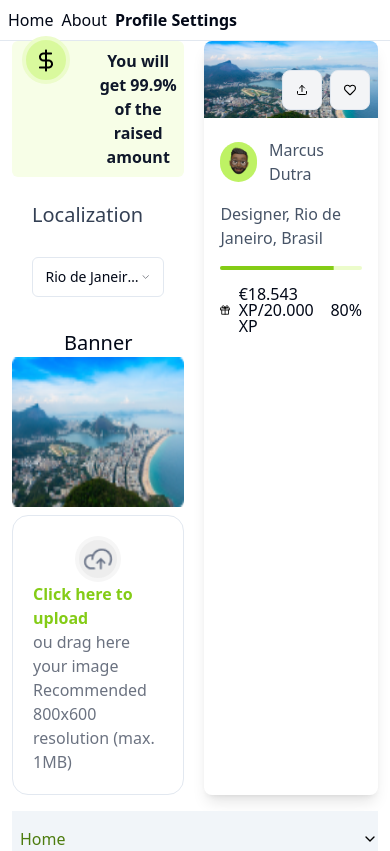
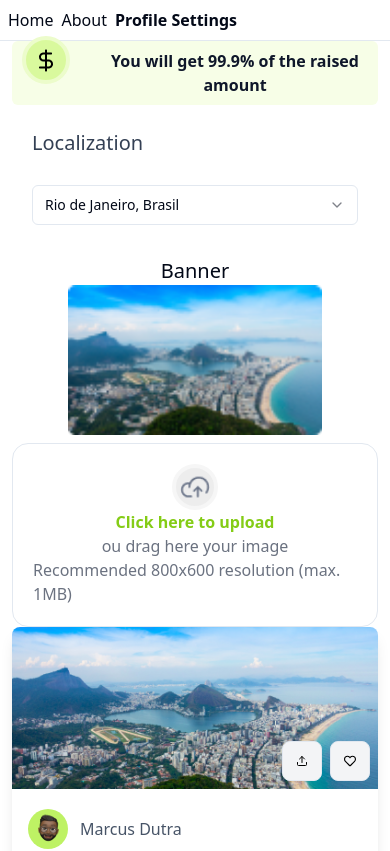
Before and after one commit to Aprender-e-Crescer/crowdfy, a React (Vite) app: page /profile-settings in a window 390 px wide. Shown: the top 851 px of the page. Built offline with nearby package versions, Linux system fonts and the light colour scheme.

Commit message:
add hidden

```diff
--- a/src/routes/profile-settings.tsx
+++ b/src/routes/profile-settings.tsx
@@ -12,8 +12,27 @@ export const Route = createFileRoute('/profile-settings')({
 function ProfileSettings() {
   return (
     <>
-      <div className="flex flex-col mx-3 gap-y-4">
-        <div className="flex gap-x-5">
+      <div className=" md:hidden  flex flex-col mx-3 gap-y-4">
+        <div className="flex flex-col gap-x-5">
+          <Localization />
+
+          <div className="flex justify-center ">
+            <Card
+              avatarName="Marcus Dutra"
+              avatarSrc={ImageAvatar}
+              cardDescription="Designer, Rio de Janeiro, Brasil"
+              cardTitle=""
+              donationValue="18.543 XP/20.000 XP"
+              imageSrc={ImageFundo}
+              progressValue={80}
+            />
+          </div>
+        </div>
+        <Footer />
+      </div>
+
+      <div className=" hidden md:flex flex-col mx-3 gap-y-4">
+        <div className="flex  gap-x-5">
           <Localization />
           <Card
             avatarName="Marcus Dutra"
```
